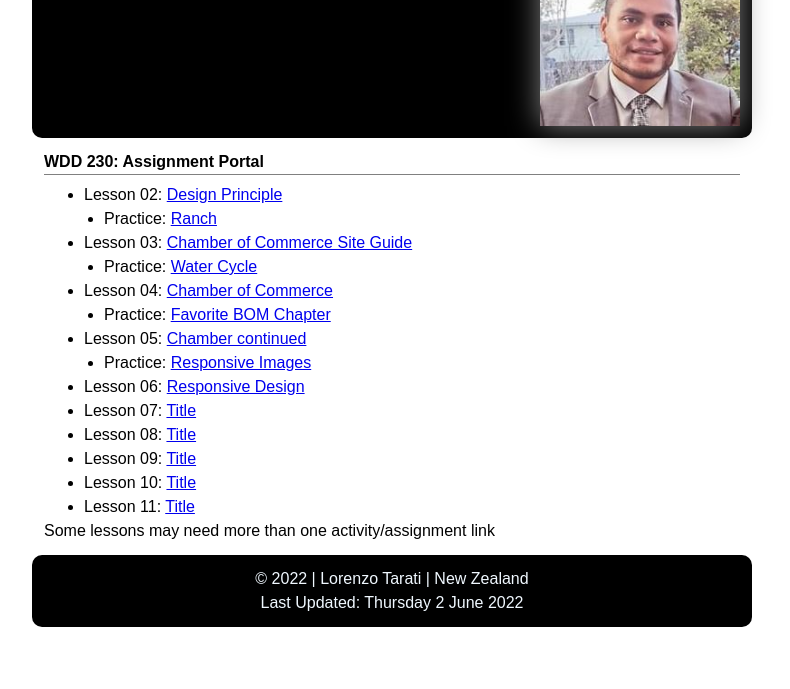
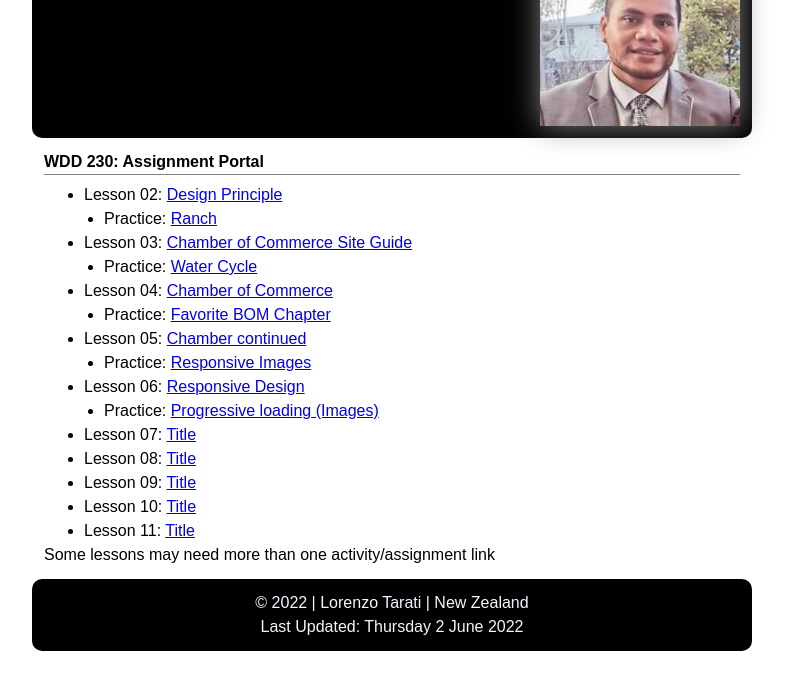
Before and after one commit to taratilorenzo/taratilorenzo.github.io, a plain HTML site: page index.html in a window 1280 px wide. Shown: the part 77-766 px from the top of the page, without its empty margins (248-1038 px from the left). Drawn offline with Linux system fonts and the light colour scheme.

Commit message:
image prog loading added

```diff
--- a/index.html
+++ b/index.html
@@ -32,6 +32,7 @@
         <li>Lesson 05: <a href="chamber/index.html">Chamber continued</a>
         <li class="practice">Practice: <a href="RespImgStart/start/index.html">Responsive Images</a></li></li>
         <li>Lesson 06: <a href="chamber/index.html">Responsive Design</a></li>
+        <li class="practice">Practice: <a href="lesson7/lazyload.html">Progressive loading (Images)</a></li></li>
         <li>Lesson 07: <a href="#">Title</a></li>
         <li>Lesson 08: <a href="#">Title</a></li>
         <li>Lesson 09: <a href="#">Title</a></li>
```
